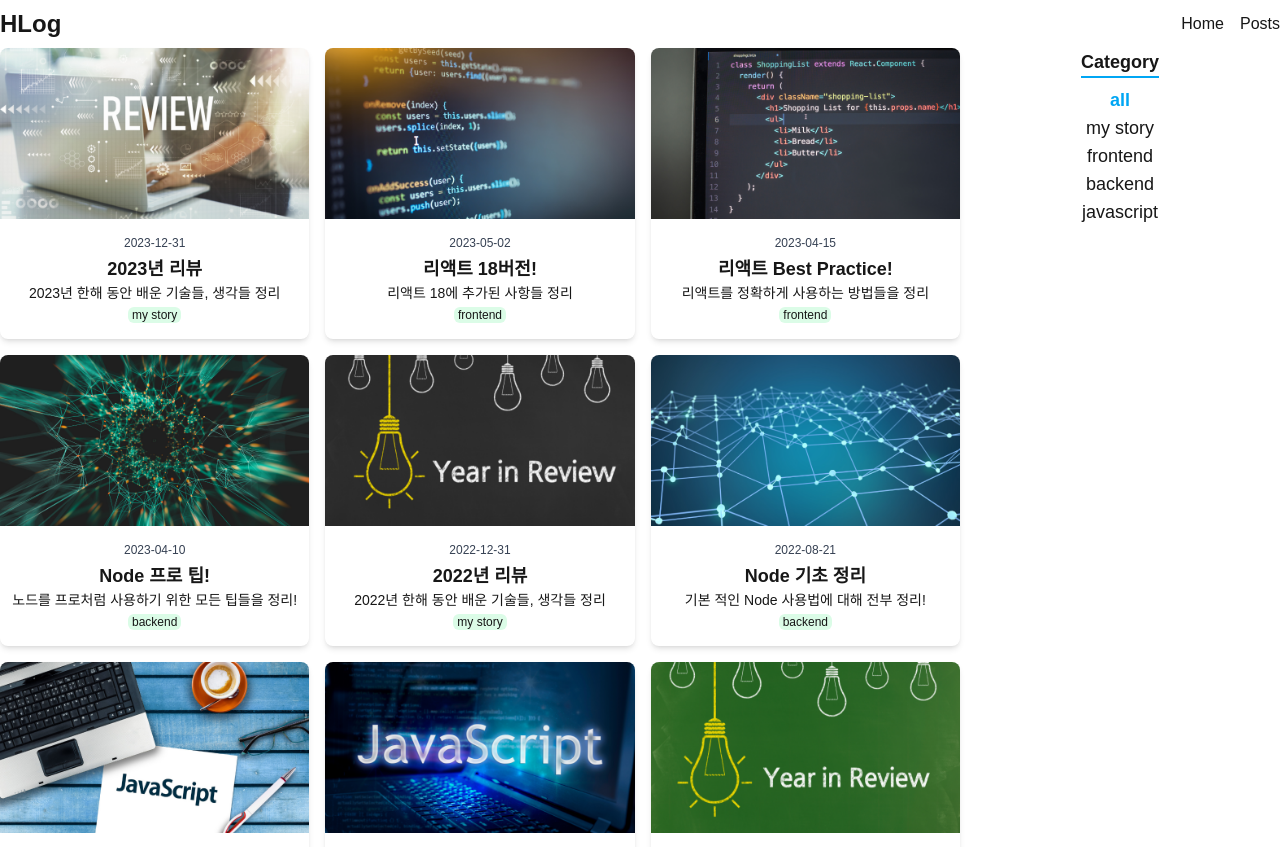
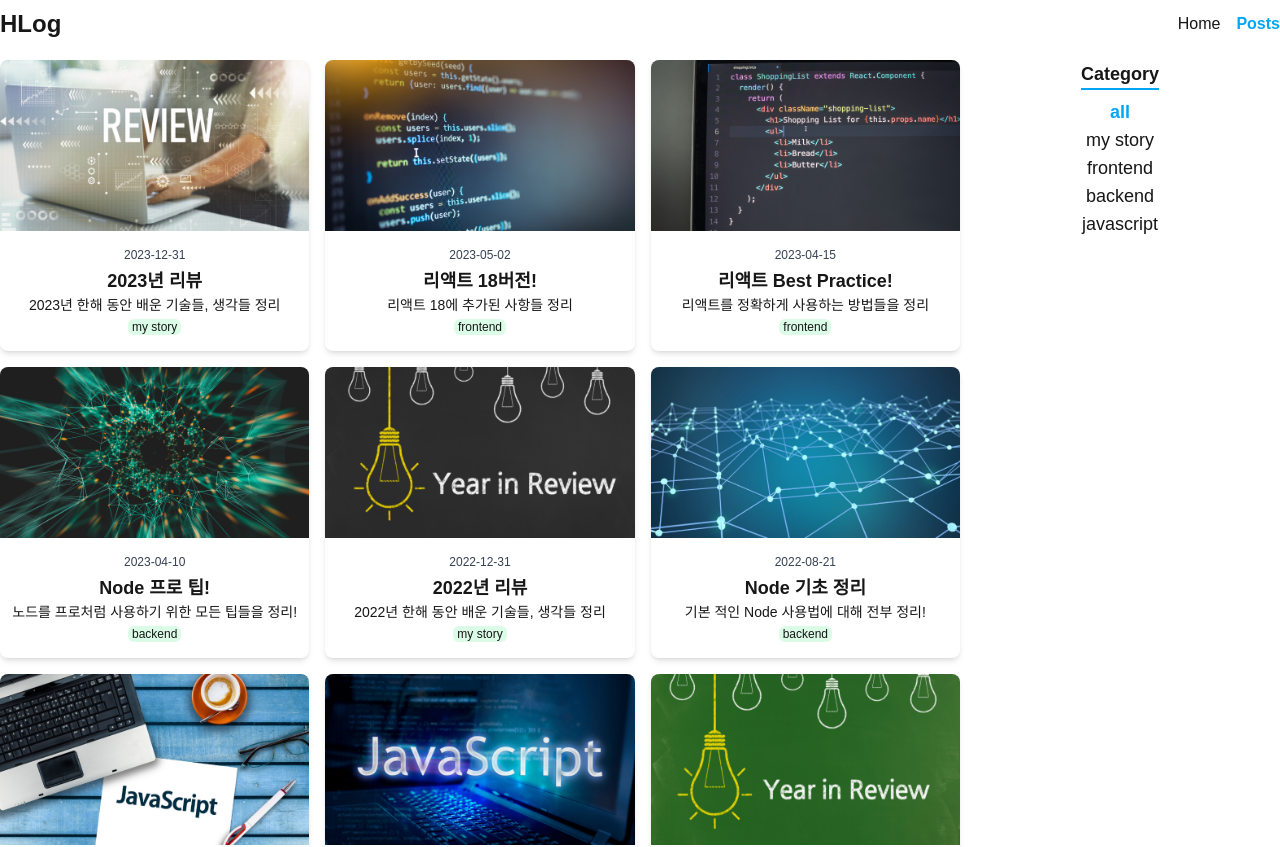
Before and after one commit to hheeseung/hlog, a Next.js app: page /posts in a window 1280 px wide. Shown: the top 847 px of the page. Built offline with nearby package versions, Linux system fonts and the light colour scheme.

Commit message:
feat: 경로에 따른 상단 네비게이션 색깔 지정

```diff
--- a/src/components/FilteredPostsList.tsx
+++ b/src/components/FilteredPostsList.tsx
@@ -19,7 +19,7 @@ export default function FilteredPostsList({ categories, posts }: Props) {
   const filtered = selected === ALL_POSTS ? posts : posts.filter((post) => post.category === selected);
 
   return (
-    <section className='flex'>
+    <section className='flex my-3'>
       <FilteredPostCard posts={filtered} />
       <Categories categories={category} selected={selected} setSelected={setSelected} />
     </section>
--- a/src/components/Header.tsx
+++ b/src/components/Header.tsx
@@ -1,15 +1,23 @@
+'use client';
 import Link from 'next/link';
+import { usePathname } from 'next/navigation';
 import React from 'react';
 
 export default function Header() {
+  const pathname = usePathname();
+
   return (
     <header className='flex justify-between items-center py-2'>
       <h1 className='font-bold text-2xl'>
         <Link href='/'>HLog</Link>
       </h1>
       <ul className='flex items-center justify-evenly space-x-4'>
-        <Link href='/'>Home</Link>
-        <Link href='/posts'>Posts</Link>
+        <Link href='/' className={`${pathname === '/' && 'font-bold text-sky-500'}`}>
+          Home
+        </Link>
+        <Link href='/posts' className={`${pathname === '/posts' && 'font-bold text-sky-500'}`}>
+          Posts
+        </Link>
       </ul>
     </header>
   );
```
